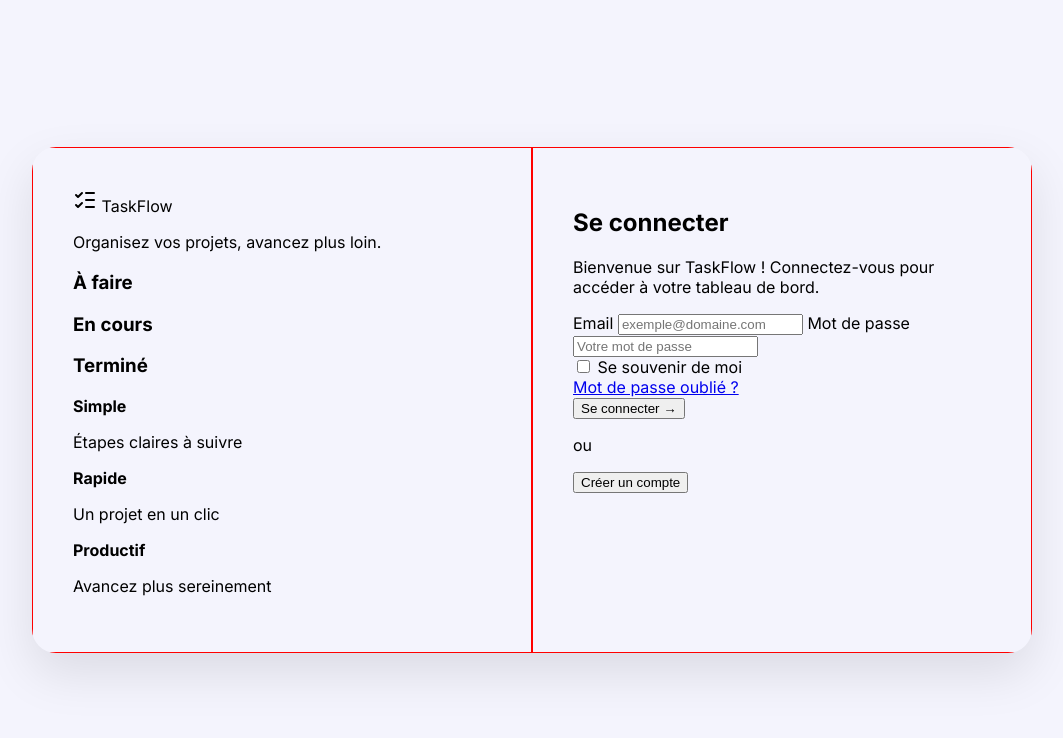
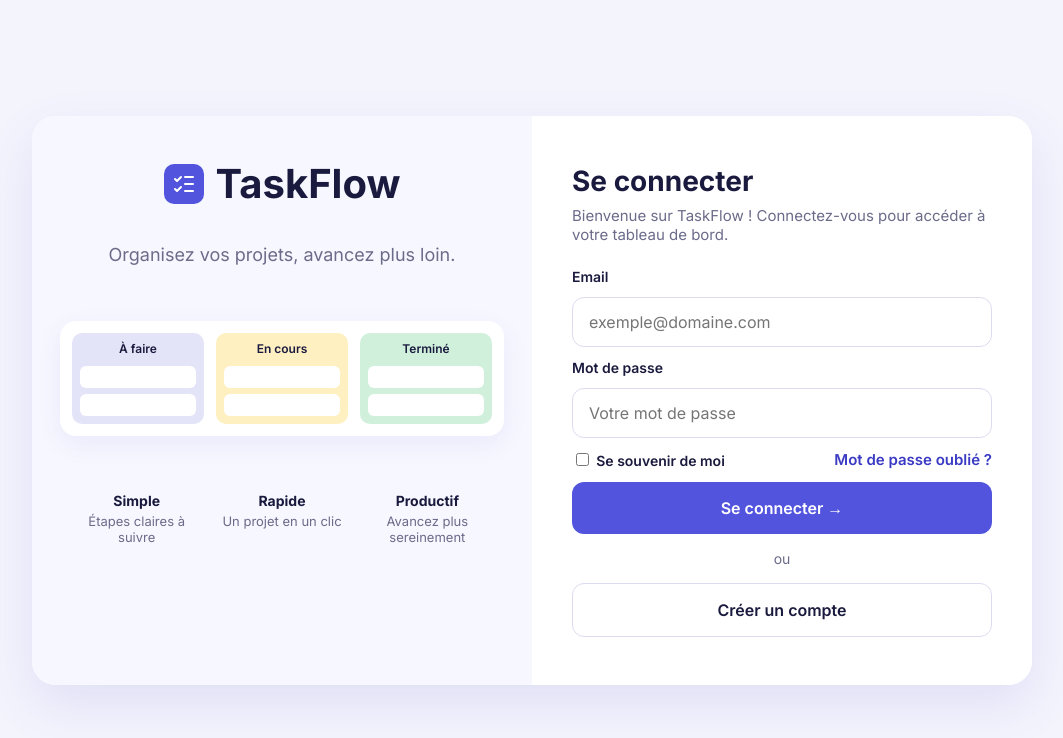
Before and after one commit to kawtar907/TaskFlow, a plain HTML site: page login.html in a window 1280 px wide. Shown: the whole page, without its empty margins (108-1171 px from the left). Drawn offline with Linux system fonts and the light colour scheme.

Commit message:
finalisation de la page connexion

```diff
--- a/style.css
+++ b/style.css
@@ -14,17 +14,222 @@ body {
     max-width: 1000px;
     border-radius: 24px;
     overflow: hidden;
-    box-shadow: 0 20px 50px rgba(0,0,0,.1);/*Ajouter l'ombre autour de la carte*/
+    background: white;
+    box-shadow: 0 20px 50px rgba(80,80,200,0.12);/*Ajouter l'ombre autour de la carte*/
 }
 
 #gauche, #droite {
     flex: 1;
-    padding: 40px;
-    border: 1px solid red;   /*temporaire pour voir les boîtes*/
+    padding: 48px 40px;
+    box-sizing: border-box;
 }
 /*display: flex → place les deux sections côte à côte.
 width: 50% → donne à chaque section la moitié de la largeur.
 min-height: 100vh → donne au conteneur une hauteur minimale égale à celle de la fenêtre.*/
-#logo-texte{
 
+#gauche{
+    display: flex;
+    flex-direction: column;
+    align-items: center;
+    gap: 24px;
+    background: #f7f7ff;
 }
+#logo {
+    display: flex;
+    align-items: center;     /* centreR verticalement le carré et le texte */
+    justify-content: center;
+    gap: 12px;
+}
+
+#logo-icone {
+    display: flex;
+    align-items: center;
+    justify-content: center;
+    width: 40px;             /* même valeur que le font-size du texte */
+    height: 40px;
+    background: #5254de;
+    color: white;
+    border-radius: 10px;
+}
+
+#logo-icone svg {
+    display: block;
+    width: 24px;/*SVG du logo l'affiche en bloc et définit sa taille à 24 × 24 px*/
+    height: 24px;
+}
+
+#logo-texte {
+    font-size: 40px;
+    font-weight: 700;
+    line-height: 1;
+    color: #1a1a3e;
+}
+
+#slogan{
+    font-size: 18px;
+    font-weight: 400;
+    color: #6b6b8a;
+    text-align: center;
+    margin: 16px 0 32px;
+}
+
+#apercu{
+    display: flex;
+    gap: 12px;
+    background: white;
+    padding: 12px;
+    border-radius: 16px;
+    box-shadow: 0 8px 24px rgba(80, 80, 200, 0.08);
+}
+
+.colonne-tache{
+    flex: 1;/* 3 largeurs égales */
+    display: flex;
+    flex-direction: column;/* titre et rectangles empilés */
+    gap: 6px;
+    padding: 8px;
+    border-radius: 10px;
+}
+
+#faire{
+    background: #e4e4f8;
+}
+
+#en-cours{
+    background: #fff0c2;
+}
+
+#termine{
+    background: #d0f0dc;
+}
+
+.colonne-tache h3{
+    margin: 0 0 4px;
+    font-size: 12px;
+    font-weight: 600;
+    text-align: center;
+    color: #1a1a3e;
+}
+
+.tache{
+    height: 22px;
+    background: white;
+    border-radius: 6px;
+}
+
+#atouts{
+    display: flex;
+    gap: 16px;
+    margin-top: 32px;
+}
+
+.atout{
+    flex:1;
+    text-align: center;
+}
+
+.atout strong{
+    display: block;/*le titre prend sa propre ligne*/
+    font-size: 14px;
+    font-weight: 700;
+    color: #1a1a3e;
+    margin-bottom: 4px;
+}
+
+.atout p {
+    margin: 0; /* enlève la marge par défaut du <p> */
+    font-size: 13px;
+    font-weight: 400;
+    color: #6b6b8a;/* gris-violet comme le slogan */
+}
+
+#apercu, #atouts{
+    width: 100%;
+}
+
+#droite{
+    display: flex;
+    flex-direction: column;
+    justify-content: center;  /*centrer verticalement le contenu*/
+    background: white;
+}
+
+#droite h1{
+    margin: 0 0 8px;
+    font-size: 28px;
+    font-weight: 700;
+    color: #1a1a3e;
+}
+
+#bienvenue{
+    margin: 0 0 24px;
+    font-size: 15px;
+    color: #6b6b8a;
+}
+
+#formulaire{
+    display: flex;
+    flex-direction: column;
+    gap: 12px;
+}
+
+#formulaire label{
+    font-size: 14px;
+    font-weight: 600;
+    color: #1a1a3e;
+}
+
+#formulaire input[type="email"],
+#formulaire input[type="password"] {
+    padding: 14px 16px;
+    border: 1px solid #dcdcf0;
+    border-radius: 12px;
+    font-family: inherit;
+    font-size: 16px;
+}
+/* Cible les champs email et password à l'intérieur de l'élément ayant l'id formulaire.
+[] permet de sélectionner un input selon son type.
+La virgule permet d'appliquer le même style aux deux champs. */
+#options{
+    display: flex;
+    justify-content: space-between;/* un à gauche et un à droite */
+    align-items: center;
+    font-size: 15px;
+}
+
+#options a {
+    color: #3a3ac4;
+    font-weight: 600;
+    text-decoration: none;
+}
+
+#seconnecter{
+    padding: 16px;
+    border: none;
+    border-radius: 12px;
+    background: #5254de;
+    color: white;
+    font-family: inherit;
+    font-size: 16px;
+    font-weight: 600;
+    cursor: pointer;
+}
+
+#ou{
+    margin: 4px 0;
+    text-align: center;
+    font-size: 14px;
+    color: #6b6b8a;
+}
+
+#creeruncompte{
+    padding: 16px;
+    border: 1px solid #dcdcf0;
+    border-radius: 12px;
+    background: white;
+    color: #1a1a3e;
+    font-family: inherit;
+    font-size: 16px;
+    font-weight: 600;
+    cursor: pointer;
+}
```
